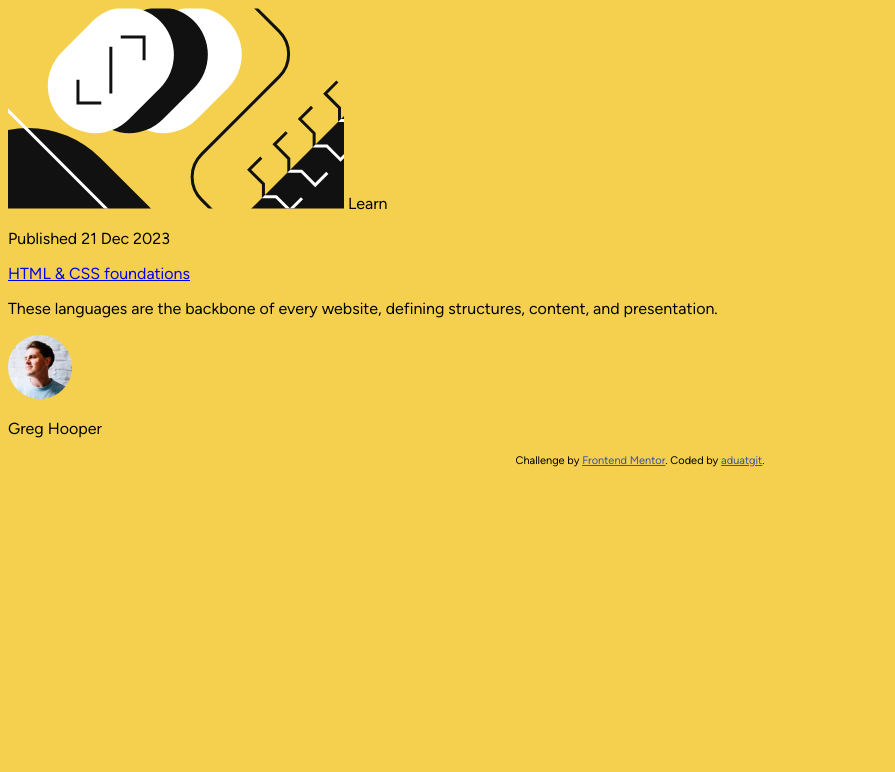
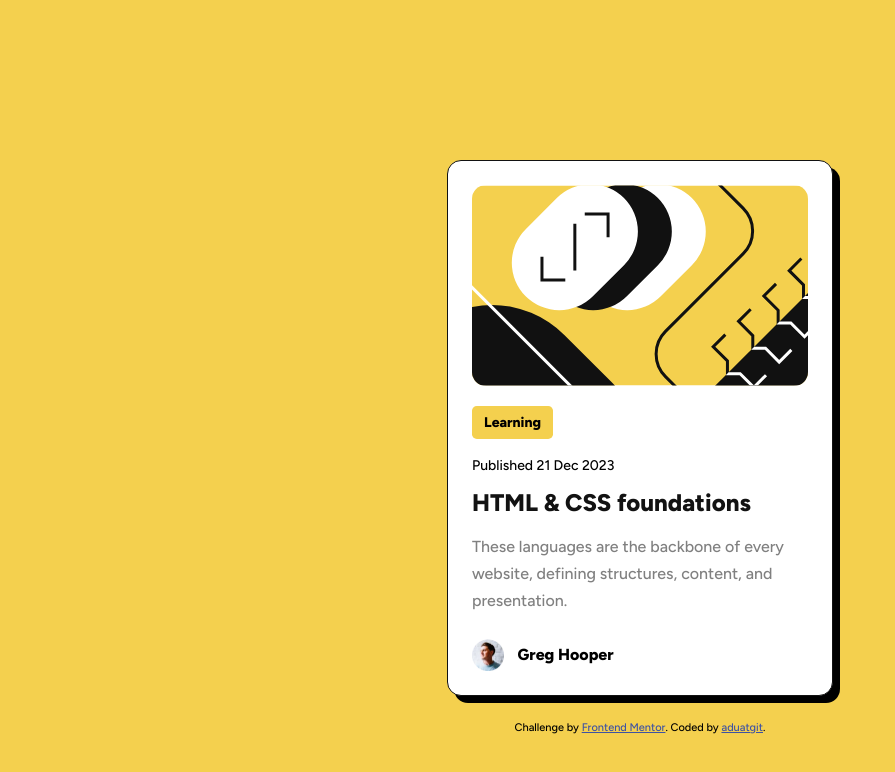
Before and after one commit to aduatgit/Blog-preview-card, a plain HTML site: page index.html in a window 1280 px wide. Shown: the whole page, without its empty margins (0-895 px from the left). Drawn offline with Linux system fonts and the light colour scheme.

Commit message:
finished in 1h

```diff
--- a/index.html
+++ b/index.html
@@ -7,12 +7,16 @@
   <link rel="icon" type="image/png" sizes="32x32" href="./assets/images/favicon-32x32.png">
 
   <title>Frontend Mentor | Blog preview card</title>
-
+  <!-- Google Fonts -->
+  <link rel="preconnect" href="https://fonts.googleapis.com">
+<link rel="preconnect" href="https://fonts.gstatic.com" crossorigin>
+<link href="https://fonts.googleapis.com/css2?family=Figtree:ital,wght@0,300..900;1,300..900&display=swap" rel="stylesheet">
+  <!-- CSS -->
   <link rel="stylesheet" href="style.css">
 
   <!-- Feel free to remove these styles or customise in your own stylesheet 👍 -->
   <style>
-    .attribution { font-size: 11px; text-align: center; }
+    .attribution { font-size: 11px; text-align: center; margin-top: 25px; }
     .attribution a { color: hsl(228, 45%, 44%); }
   </style>
 </head>
@@ -20,18 +24,25 @@
   <article>
     <div class="card">
 
-      <img src="/assets/images/illustration-article.svg" alt="">
-      <span class="card-type">Learn</span>
-      <p class="date">Published 21 Dec 2023</p>
-      <div class="description">
-        <a class="description__title" href="#">HTML & CSS foundations</a>
-        <p class="description__text">These languages are the backbone of every website, defining structures, content, and presentation.</p>
+      <img class="card__image" src="/assets/images/illustration-article.svg" alt="artistic image of html">
+      <div class="card__description">
+        <div class="container">
+          <span class="card__type">Learning</span>
+        </div>
+        <div class="container">
+          <p class="card__date">Published 21 Dec 2023</p>
+        </div>
+        <div class="container">
+          <a class="card__description_title" href="#">HTML & CSS foundations</a>
+          <p class="card__description_text">These languages are the backbone of every website, defining structures, content, and presentation.</p>
+        </div>
+      </div>
+      <div class="author">
+        <div class="container"><img src="assets/images/image-avatar.webp" alt="man" class="author"></div>
+        <div class="container"><p class="name">Greg Hooper</p></div>
       </div>
 
-      <div class="author">
-        <img src="assets/images/image-avatar.webp" alt="man" class="author">
-        <p class="name">Greg Hooper</p>
-      </div>
+
 
     </div>
   </article>
--- a/style.css
+++ b/style.css
@@ -8,14 +8,124 @@
     --clr-primary: hsl(47,88%,63%);
     --clr-neutral-100: hsl(0, 0%, 100%);
     --clr-neutral-400: hsl(0, 0%, 50%);
-    --clr-neutral-900: Black: hsl(0, 0%, 7%);
+    --clr-neutral-900: hsl(0, 0%, 7%);
 
-    --fs: 1em;
+    --fs: 0.875rem;
 
-    --ff: "Figtree", sans
+    --ff: "Figtree", sans-serif;
+
+    --fw-500: 500;
+    --fw-800: 800;
 }
 
 body {
     font-family: var(--ff);
     background-color: var(--clr-primary);
+    font-weight: var(--fw-500);
+    font-size: var(--fs);
 }
+
+.card {
+    margin-inline: auto;
+    margin-top: 20vh;
+    background-color: var(--clr-neutral-100);
+    width: 384px;
+    border: 1px solid var(--clr-neutral-900);
+    border-radius: 1em;
+    box-shadow: .5em .5em;
+    display: flex;
+    flex-direction: column;
+}
+
+@media (max-width:420px) {
+    .card {
+        max-width: 320px;
+    }
+}
+
+
+
+.card__image {
+    margin: 24px;
+    margin-bottom: 28px;
+    border-radius: 1em;
+}
+
+.card__description {
+    margin: 0 24px 24px 24px;
+}
+
+.card__type {
+    display: inline;
+    background-color: var(--clr-primary);
+    padding: .5rem 0.75rem;
+    font-weight: var(--fw-800);
+    border-radius: .3rem;
+}
+
+.card__date {
+    padding-top: 12px;
+}
+
+@media (max-width:420px) {
+    .card__date {
+        font-size: 0.675rem;
+    }
+}
+
+.card__description_title {
+    text-decoration: none;
+    font-size: 1.5rem;
+    color: var(--clr-neutral-900);
+    font-weight: var(--fw-800);
+}
+
+@media (max-width:420px) {
+    .card__description_title {
+        font-size: 1.2rem;
+    }
+}
+
+.card__description_title:is(:hover, :focus) {
+    color: var(--clr-primary);
+}
+
+.card__description_text {
+    color: var(--clr-neutral-400);
+    line-height: 1.7;
+    font-size: 1rem;
+    margin-bottom: 0;
+}
+
+@media (max-width:420px) {
+    .card__description_text {
+        font-size: .8rem;
+    }
+}
+
+
+.author {
+    margin-left: 24px;
+    margin-bottom: 24px;
+    display: flex;
+    max-height: 32px;
+    justify-content: left;
+    align-items: center;
+    gap: 1em;
+}
+
+.author img {
+    margin: 0;
+}
+
+.name {
+    font-size: 1rem;
+    display: inline;
+    font-weight: var(--fw-800);
+}
+
+@media (max-width:420px) {
+    .name {
+        font-size: .8rem;
+    }
+}
```
